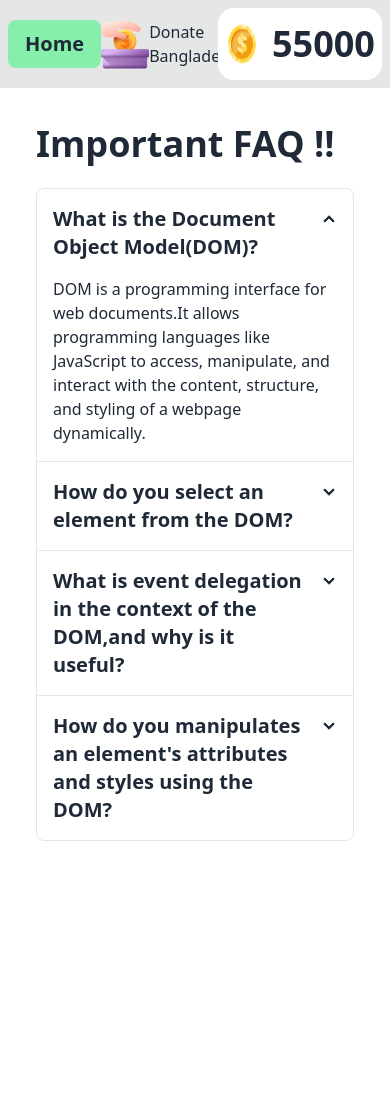
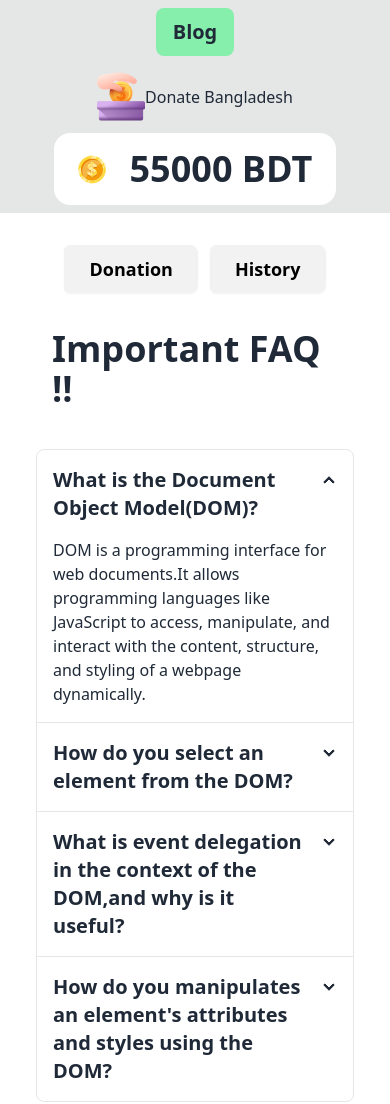
Before and after one commit to rima2787/B10-Assignment-05, a plain HTML site: page blog.html in a window 390 px wide. Before the commit the page ends 877 px from the top, so only its background shows below. Drawn offline with nearby package versions, Linux system fonts and the light colour scheme.

Commit message:
updated Responsive section

```diff
--- a/blog.html
+++ b/blog.html
@@ -10,27 +10,34 @@
 </head>
 
 <body>
-    <header>
+    <header class="nav-container sm:sticky top-0 z-50">
         <nav class="sticky">
-            <div class="navbar bg-base-300 flex justify-around">
-                <a href="./index.html" id="btn-blog" class="btn bg-green-300 btn-ghost text-xl">Home</a>
+            <div class="navbar bg-base-300 flex flex-col sm:flex-row justify-around items-center p-2">
+                <a href="./index.html" id="btn-blog" class="btn bg-green-300 btn-ghost text-xl mb-4 sm:mb-2">Blog</a>
                 <div>
                     <img src="./assets/logo.png" alt="">
                     <h3>Donate Bangladesh</h3>
                 </div>
-                <div class="stats">
-                    <div class="stat flex justify-center">
+                <div class="stats mt-3 sm:mt-0">
+                    <div class="stat flex items-center space-x-2">
                         <img src="./assets/coin.png" alt="">
-                        <div id="total-balance" class="stat-value">55000 BDT</div>
+                        <div class="stat-value"><span id="total-balance">55000</span> BDT</div>
                     </div>
                 </div>
+            </div>
+            <div class="flex justify-center mt-8 gap-3">
+                <button id="show-donation-btn"
+                    class="btn rounded-l-md focus:outline-none transition-colors duration-200 text-black font-bold text-lg sm:sm:text-2xl px-6 py-2">Donation</button>
+                <button id="show-history-btn"
+                    class="btn rounded-l-md focus:outline-none transition-colors duration-200 text-black font-bold text-lg sm:sm:text-2xl px-6 py-2">History</button>
             </div>
         </nav>
 
     </header>
 
-    <main class="m-9">
-        <div class="flex justify-start">
+
+    <main class="m-9 sm:m-0">
+        <div class="flex justify-start m-4">
             <h1 class=" text-4xl font-extrabold mb-6">Important FAQ !!
             </h1>
         </div>
```
Also changed, not shown: JS/donation.js (+13 -13 lines), JS/utilities.js (+0 -11 lines), index.html (+7 -7 lines).
